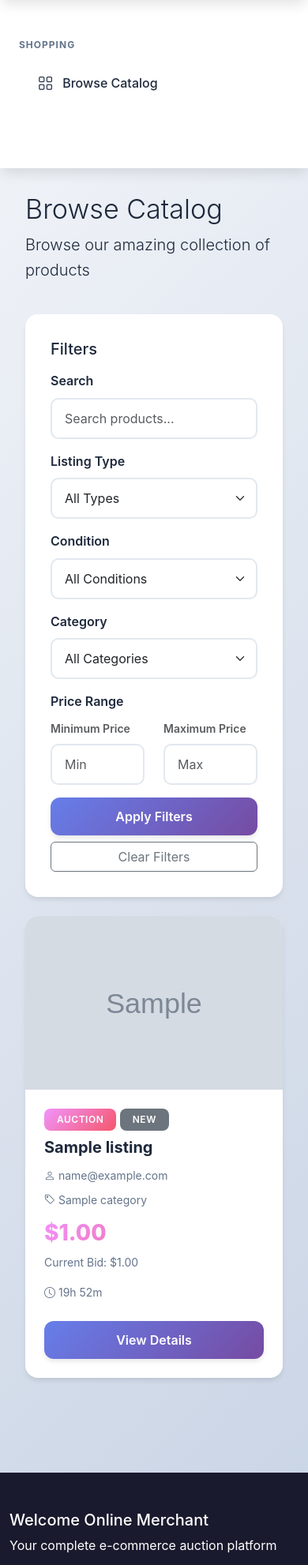
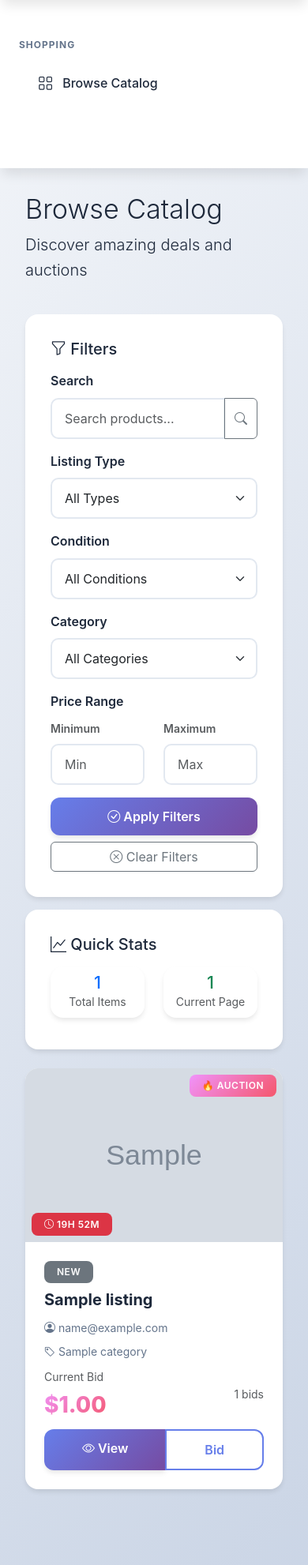
Before and after one commit to jerro26pablo-cell/merchant-system, a Django app: page /listings/ in a window 390 px wide. Shown: the part 129-2111 px from the top of the page at 79% size. Run offline with Django 4.2, Linux system fonts and the light colour scheme; tables that the repository leaves empty hold one stand-in row (values such as "Sample post"); grey boxes marked "Sample" are stand-in pictures.

Commit message:
Modernize catalog UI with enhanced bidding experience
- Add emojis and icons to filters and listing types for better visual appeal
- Display time remaining badge on auction listing images
- Show bid count for auction items
- Add quick action buttons (View, Bid, Buy) directly on listing cards
- Improve price display with current bid and buy now information
- Add quick stats section showing total items and current page
- Enhance pagination with modern chevron icons
- Improve empty state with clear call-to-action
- Better mobile responsiveness and visual hierarchy
- Position listing type badges on images for better visibility

Generated with [Devin](https://devin.ai)

Co-Authored-By: Devin <158243242+devin-ai-integration[bot]@users.noreply.github.com>

```diff
--- a/templates/listings/catalog.html
+++ b/templates/listings/catalog.html
@@ -7,7 +7,7 @@
 <div class="row mb-4">
     <div class="col-12">
         <h1 class="display-4">Browse Catalog</h1>
-        <p class="lead">Browse our amazing collection of products</p>
+        <p class="lead">Discover amazing deals and auctions</p>
     </div>
 </div>
 
@@ -15,21 +15,26 @@
     <!-- Filters Sidebar -->
     <div class="col-lg-3 mb-4">
         <div class="filter-section">
-            <h5 class="mb-3">Filters</h5>
+            <h5 class="mb-3"><i class="bi bi-funnel"></i> Filters</h5>
 
             <form method="GET" action="{% url 'catalog' %}">
                 <div class="mb-3">
                     <label class="form-label">Search</label>
+                    <div class="input-group">
                         <input type="text" class="form-control" name="search" value="{{ search_query }}" placeholder="Search products...">
+                        <button class="btn btn-outline-secondary" type="submit">
+                            <i class="bi bi-search"></i>
+                        </button>
+                    </div>
                 </div>
 
                 <div class="mb-3">
                     <label class="form-label">Listing Type</label>
                     <select class="form-select" name="type">
                         <option value="">All Types</option>
-                        <option value="auction" {% if listing_type == 'auction' %}selected{% endif %}>Auction</option>
-                        <option value="buy_now" {% if listing_type == 'buy_now' %}selected{% endif %}>Buy Now</option>
-                        <option value="both" {% if listing_type == 'both' %}selected{% endif %}>Both</option>
+                        <option value="auction" {% if listing_type == 'auction' %}selected{% endif %}>🔥 Auctions</option>
+                        <option value="buy_now" {% if listing_type == 'buy_now' %}selected{% endif %}>💰 Buy Now</option>
+                        <option value="both" {% if listing_type == 'both' %}selected{% endif %}>⚡ Both</option>
                     </select>
                 </div>
 
@@ -37,11 +42,11 @@
                     <label class="form-label">Condition</label>
                     <select class="form-select" name="condition">
                         <option value="">All Conditions</option>
-                        <option value="new" {% if condition == 'new' %}selected{% endif %}>New</option>
-                        <option value="like_new" {% if condition == 'like_new' %}selected{% endif %}>Like New</option>
-                        <option value="good" {% if condition == 'good' %}selected{% endif %}>Good</option>
-                        <option value="fair" {% if condition == 'fair' %}selected{% endif %}>Fair</option>
-                        <option value="for_parts" {% if condition == 'for_parts' %}selected{% endif %}>For Parts</option>
+                        <option value="new" {% if condition == 'new' %}selected{% endif %}>✨ New</option>
+                        <option value="like_new" {% if condition == 'like_new' %}selected{% endif %}>🌟 Like New</option>
+                        <option value="good" {% if condition == 'good' %}selected{% endif %}>👍 Good</option>
+                        <option value="fair" {% if condition == 'fair' %}selected{% endif %}>👌 Fair</option>
+                        <option value="for_parts" {% if condition == 'for_parts' %}selected{% endif %}>🔧 For Parts</option>
                     </select>
                 </div>
 
@@ -59,19 +64,42 @@
                     <label class="form-label">Price Range</label>
                     <div class="row">
                         <div class="col-6">
-                            <label class="form-label text-muted small">Minimum Price</label>
+                            <label class="form-label text-muted small">Minimum</label>
                             <input type="number" class="form-control" name="min_price" placeholder="Min" value="{{ min_price }}">
                         </div>
                         <div class="col-6">
-                            <label class="form-label text-muted small">Maximum Price</label>
+                            <label class="form-label text-muted small">Maximum</label>
                             <input type="number" class="form-control" name="max_price" placeholder="Max" value="{{ max_price }}">
                         </div>
                     </div>
                 </div>
 
-                <button type="submit" class="btn btn-primary w-100">Apply Filters</button>
-                <a href="{% url 'catalog' %}" class="btn btn-outline-secondary w-100 mt-2">Clear Filters</a>
+                <button type="submit" class="btn btn-primary w-100 mb-2">
+                    <i class="bi bi-check-circle"></i> Apply Filters
+                </button>
+                <a href="{% url 'catalog' %}" class="btn btn-outline-secondary w-100">
+                    <i class="bi bi-x-circle"></i> Clear Filters
+                </a>
             </form>
+        </div>
+
+        <!-- Quick Stats -->
+        <div class="filter-section mt-3">
+            <h5 class="mb-3"><i class="bi bi-graph-up"></i> Quick Stats</h5>
+            <div class="row text-center">
+                <div class="col-6 mb-2">
+                    <div class="card p-2">
+                        <h4 class="mb-0 text-primary">{{ page_obj.paginator.count }}</h4>
+                        <small class="text-muted">Total Items</small>
+                    </div>
+                </div>
+                <div class="col-6 mb-2">
+                    <div class="card p-2">
+                        <h4 class="mb-0 text-success">{{ page_obj.number }}</h4>
+                        <small class="text-muted">Current Page</small>
+                    </div>
+                </div>
+            </div>
         </div>
     </div>
 
@@ -82,29 +110,48 @@
                 {% for listing in page_obj %}
                     <div class="col-md-6 col-lg-4 mb-4">
                         <div class="card listing-card h-100">
+                            <div class="position-relative">
                                 {% if listing.primary_image %}
                                     <img src="{{ listing.primary_image.image.url }}" class="listing-image" alt="{{ listing.primary_image.alt_text|default:listing.title }}">
                                 {% else %}
                                     <img src="https://via.placeholder.com/300x200?text=No+Image" class="listing-image" alt="{{ listing.title }}">
                                 {% endif %}
 
+                                <!-- Listing Type Badge -->
+                                <div class="position-absolute top-0 end-0 m-2">
+                                    {% if listing.listing_type == 'auction' %}
+                                        <span class="badge badge-auction">🔥 Auction</span>
+                                    {% elif listing.listing_type == 'buy_now' %}
+                                        <span class="badge badge-buy-now">💰 Buy Now</span>
+                                    {% else %}
+                                        <span class="badge badge-both">⚡ Both</span>
+                                    {% endif %}
+                                </div>
+
+                                <!-- Time Remaining for Auctions -->
+                                {% if listing.is_auction and listing.time_remaining %}
+                                    <div class="position-absolute bottom-0 start-0 m-2">
+                                        <span class="badge bg-danger">
+                                            <i class="bi bi-clock"></i>
+                                            {% if listing.time_remaining.days > 0 %}
+                                                {{ listing.time_remaining.days }}d {{ listing.time_remaining.seconds|seconds_to_hours }}h
+                                            {% else %}
+                                                {{ listing.time_remaining.seconds|seconds_to_hours }}h {{ listing.time_remaining.seconds|seconds_to_minutes }}m
+                                            {% endif %}
+                                        </span>
+                                    </div>
+                                {% endif %}
+                            </div>
+
                             <div class="card-body d-flex flex-column">
                                 <div class="mb-2">
-                                    {% if listing.listing_type == 'auction' %}
-                                        <span class="badge badge-auction">Auction</span>
-                                    {% elif listing.listing_type == 'buy_now' %}
-                                        <span class="badge badge-buy-now">Buy Now</span>
-                                    {% else %}
-                                        <span class="badge badge-both">Both</span>
-                                    {% endif %}
-
                                     <span class="badge bg-secondary">{{ listing.get_condition_display }}</span>
                                 </div>
 
                                 <h5 class="listing-title">{{ listing.title }}</h5>
 
                                 <p class="listing-meta mb-2">
-                                    <i class="bi bi-person"></i> {{ listing.seller.email }}
+                                    <i class="bi bi-person-circle"></i> {{ listing.seller.email|truncatechars:20 }}
                                 </p>
 
                                 <p class="listing-meta mb-2">
@@ -112,39 +159,52 @@
                                 </p>
 
                                 <div class="mt-auto">
-                                    <p class="listing-price mb-1">
-                                        {% if listing.current_price %}
-                                            ${{ listing.current_price }}
-                                        {% else %}
-                                            ${{ listing.buy_now_price }}
+                                    <!-- Price Display -->
+                                    <div class="price-section mb-2">
+                                        {% if listing.is_auction %}
+                                            <div class="d-flex justify-content-between align-items-center">
+                                                <div>
+                                                    <small class="text-muted">Current Bid</small>
+                                                    <p class="listing-price mb-0">${{ listing.current_bid|default:listing.starting_bid }}</p>
+                                                </div>
+                                                {% if listing.bids.count > 0 %}
+                                                    <small class="text-muted">
+                                                        <i class="bi bi-gavel"></i> {{ listing.bids.count }} bids
+                                                    </small>
                                                 {% endif %}
-                                    </p>
-
-                                    {% if listing.is_auction %}
-                                        <p class="listing-meta">
-                                            <i class="bi bi-gavel"></i> Current Bid: ${{ listing.current_bid|default:listing.starting_bid }}
-                                        </p>
-
-                                        {% if listing.time_remaining %}
-                                            <p class="listing-meta">
-                                                <i class="bi bi-clock"></i>
-                                                {% if listing.time_remaining.days > 0 %}
-                                                    {{ listing.time_remaining.days }}d {{ listing.time_remaining.seconds|seconds_to_hours }}h
-                                                {% else %}
-                                                    {{ listing.time_remaining.seconds|seconds_to_hours }}h {{ listing.time_remaining.seconds|seconds_to_minutes }}m
-                                                {% endif %}
-                                            </p>
-                                        {% endif %}
+                                            </div>
                                         {% endif %}
 
                                         {% if listing.is_buy_now %}
-                                        <p class="listing-meta">
-                                            <i class="bi bi-box"></i> {{ listing.available_stock }} available
-                                        </p>
+                                            <div class="d-flex justify-content-between align-items-center">
+                                                <div>
+                                                    <small class="text-muted">Buy Now</small>
+                                                    <p class="listing-price mb-0">${{ listing.buy_now_price }}</p>
+                                                </div>
+                                                <small class="text-muted">
+                                                    <i class="bi bi-box"></i> {{ listing.available_stock }} left
+                                                </small>
+                                            </div>
                                         {% endif %}
                                     </div>
 
-                                <a href="{% url 'listing_detail' listing.slug %}" class="btn btn-primary w-100 mt-2">View Details</a>
+                                    <!-- Quick Actions -->
+                                    <div class="btn-group w-100" role="group">
+                                        <a href="{% url 'listing_detail' listing.slug %}" class="btn btn-primary">
+                                            <i class="bi bi-eye"></i> View
+                                        </a>
+                                        {% if listing.is_auction %}
+                                            <a href="{% url 'listing_detail' listing.slug %}#bidding" class="btn btn-outline-primary">
+                                                <i class="bi bi-gavel"></i> Bid
+                                            </a>
+                                        {% endif %}
+                                        {% if listing.is_buy_now %}
+                                            <a href="{% url 'listing_detail' listing.slug %}#buy-now" class="btn btn-outline-success">
+                                                <i class="bi bi-cart"></i> Buy
+                                            </a>
+                                        {% endif %}
+                                    </div>
+                                </div>
                             </div>
                         </div>
                     </div>
@@ -157,32 +217,43 @@
                     <ul class="pagination justify-content-center">
                         {% if page_obj.has_previous %}
                             <li class="page-item">
-                                <a class="page-link" href="?page=1{% if search_query %}&search={{ search_query }}{% endif %}{% if listing_type %}&type={{ listing_type }}{% endif %}{% if condition %}&condition={{ condition }}{% endif %}{% if min_price %}&min_price={{ min_price }}{% endif %}{% if max_price %}&max_price={{ max_price }}{% endif %}">First</a>
+                                <a class="page-link" href="?page=1{% if search_query %}&search={{ search_query }}{% endif %}{% if listing_type %}&type={{ listing_type }}{% endif %}{% if condition %}&condition={{ condition }}{% endif %}{% if min_price %}&min_price={{ min_price }}{% endif %}{% if max_price %}&max_price={{ max_price }}{% endif %}">
+                                    <i class="bi bi-chevron-double-left"></i>
+                                </a>
                             </li>
                             <li class="page-item">
-                                <a class="page-link" href="?page={{ page_obj.previous_page_number }}{% if search_query %}&search={{ search_query }}{% endif %}{% if listing_type %}&type={{ listing_type }}{% endif %}{% if condition %}&condition={{ condition }}{% endif %}{% if min_price %}&min_price={{ min_price }}{% endif %}{% if max_price %}&max_price={{ max_price }}{% endif %}">Previous</a>
+                                <a class="page-link" href="?page={{ page_obj.previous_page_number }}{% if search_query %}&search={{ search_query }}{% endif %}{% if listing_type %}&type={{ listing_type }}{% endif %}{% if condition %}&condition={{ condition }}{% endif %}{% if min_price %}&min_price={{ min_price }}{% endif %}{% if max_price %}&max_price={{ max_price }}{% endif %}">
+                                    <i class="bi bi-chevron-left"></i>
+                                </a>
                             </li>
                         {% endif %}
 
                         <li class="page-item active">
-                            <span class="page-link">Page {{ page_obj.number }} of {{ page_obj.paginator.num_pages }}</span>
+                            <span class="page-link">{{ page_obj.number }}</span>
                         </li>
 
                         {% if page_obj.has_next %}
                             <li class="page-item">
-                                <a class="page-link" href="?page={{ page_obj.next_page_number }}{% if search_query %}&search={{ search_query }}{% endif %}{% if listing_type %}&type={{ listing_type }}{% endif %}{% if condition %}&condition={{ condition }}{% endif %}{% if min_price %}&min_price={{ min_price }}{% endif %}{% if max_price %}&max_price={{ max_price }}{% endif %}">Next</a>
+                                <a class="page-link" href="?page={{ page_obj.next_page_number }}{% if search_query %}&search={{ search_query }}{% endif %}{% if listing_type %}&type={{ listing_type }}{% endif %}{% if condition %}&condition={{ condition }}{% endif %}{% if min_price %}&min_price={{ min_price }}{% endif %}{% if max_price %}&max_price={{ max_price }}{% endif %}">
+                                    <i class="bi bi-chevron-right"></i>
+                                </a>
                             </li>
                             <li class="page-item">
-                                <a class="page-link" href="?page={{ page_obj.paginator.num_pages }}{% if search_query %}&search={{ search_query }}{% endif %}{% if listing_type %}&type={{ listing_type }}{% endif %}{% if condition %}&condition={{ condition }}{% endif %}{% if min_price %}&min_price={{ min_price }}{% endif %}{% if max_price %}&max_price={{ max_price }}{% endif %}">Last</a>
+                                <a class="page-link" href="?page={{ page_obj.paginator.num_pages }}{% if search_query %}&search={{ search_query }}{% endif %}{% if listing_type %}&type={{ listing_type }}{% endif %}{% if condition %}&condition={{ condition }}{% endif %}{% if min_price %}&min_price={{ min_price }}{% endif %}{% if max_price %}&max_price={{ max_price }}{% endif %}">
+                                    <i class="bi bi-chevron-double-right"></i>
+                                </a>
                             </li>
                         {% endif %}
                     </ul>
                 </nav>
             {% endif %}
         {% else %}
-            <div class="alert alert-info">
-                <h4>No listings found</h4>
+            <div class="alert alert-info text-center">
+                <h4><i class="bi bi-inbox"></i> No listings found</h4>
                 <p>Try adjusting your filters or check back later for new listings.</p>
+                <a href="{% url 'catalog' %}" class="btn btn-primary">
+                    <i class="bi bi-arrow-clockwise"></i> Clear Filters
+                </a>
             </div>
         {% endif %}
     </div>
```
Lines whose indentation alone changed are shown as unchanged.
